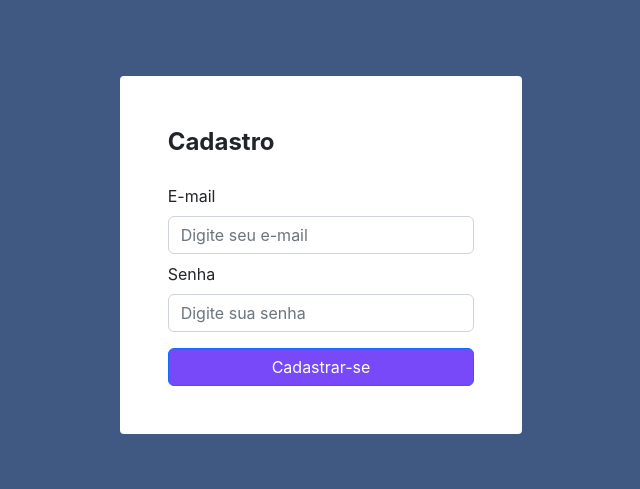
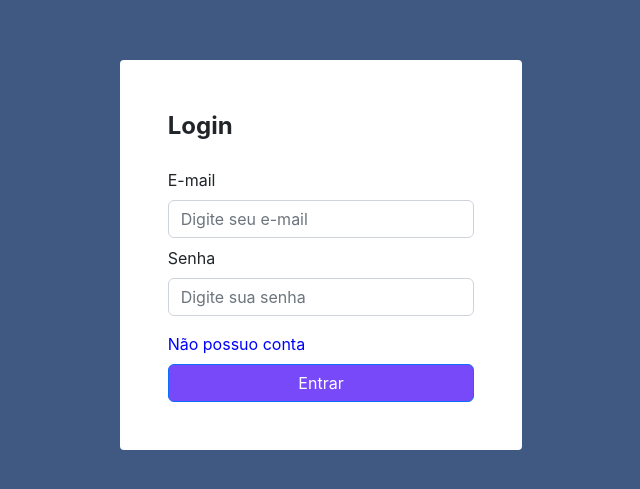
Before and after one commit to luis-saes/calendario-eventos, a React (Create React App) app in the folder front-end/: page / in a window 1280 px wide. Shown: the part 145-634 px from the top of the page, without its empty margins (319-959 px from the left). Built offline with nearby package versions, Linux system fonts and the light colour scheme.

Commit message:
Autenticando login

```diff
--- a/front-end/src/components/Login/ModalLogin.jsx
+++ b/front-end/src/components/Login/ModalLogin.jsx
@@ -1,5 +1,5 @@
 import React, { useState } from "react";
-import Input from "./Input";
+import axios from "axios";
 import Form from "react-bootstrap/Form";
 import Button from "react-bootstrap/Button";
 import Container from "react-bootstrap/Container";
@@ -7,7 +7,46 @@ import Row from "react-bootstrap/Row";
 import Col from "react-bootstrap/Col";
 import styles from "./Modal.module.css";
 
-const ModalLogin = () => {
+const ModalLogin = (props) => {
+  const [email, setEmail] = useState("");
+  const [password, setPassword] = useState("");
+  const [authenticated, setAuthenticated] = useState(false);
+  const handleChangeEmail = ({ target: { value } }) => setEmail(value);
+  const handleChangePassword = ({ target: { value } }) => setPassword(value);
+
+  const validateEmail = (email) => {
+    return String(email)
+      .toLowerCase()
+      .match(
+        /^(([^<>()[\]\\.,;:\s@"]+(\.[^<>()[\]\\.,;:\s@"]+)*)|(".+"))@((\[[0-9]{1,3}\.[0-9]{1,3}\.[0-9]{1,3}\.[0-9]{1,3}\])|(([a-zA-Z\-0-9]+\.)+[a-zA-Z]{2,}))$/
+      );
+  };
+
+  const getOneLogin = async () => {
+    try {
+      const res = await axios.get("http://localhost:3001/", {
+        params: {
+          email,
+          password,
+        },
+      });
+      if (res.status === 200) {
+        setAuthenticated(true);
+      }
+    } catch (err) {
+      console.log(err);
+    }
+  };
+
+  const handleLogin = (event) => {
+    event.preventDefault();
+    if (!email || !password || password.length < 8 || !validateEmail(email)) {
+      return;
+    }
+    console.log("Foi");
+    getOneLogin();
+  };
+
   return (
     <Container fluid style={{ height: "100%" }}>
       <Row className={styles.row}>
@@ -17,13 +56,32 @@ const ModalLogin = () => {
             <Form>
               <Form.Group className="mb-2" controlId="formBasicEmail">
                 <Form.Label>E-mail</Form.Label>
-                <Form.Control type="email" placeholder="Digite seu e-mail" />
+                <Form.Control
+                  type="email"
+                  placeholder="Digite seu e-mail"
+                  onChange={handleChangeEmail}
+                />
               </Form.Group>
               <Form.Group className="mb-3" controlId="formBasicPassword">
                 <Form.Label>Senha</Form.Label>
-                <Form.Control type="password" placeholder="Digite sua senha" />
+                <Form.Control
+                  type="password"
+                  placeholder="Digite sua senha"
+                  onChange={handleChangePassword}
+                />
               </Form.Group>
-              <Button className={styles.button} variant="primary" type="submit">
+              <div
+                className={`${styles.mLink} mb-2`}
+                onClick={() => props.changeScreen("login")}
+              >
+                Não possuo conta
+              </div>
+              <Button
+                className={styles.button}
+                variant="primary"
+                type="submit"
+                onClick={(event) => handleLogin(event)}
+              >
                 Entrar
               </Button>
             </Form>
--- a/front-end/src/components/Login/ModalRegister.jsx
+++ b/front-end/src/components/Login/ModalRegister.jsx
@@ -1,4 +1,5 @@
-import React, { useEffect, useState } from "react";
+import React, { useState } from "react";
+import axios from "axios";
 import Form from "react-bootstrap/Form";
 import Button from "react-bootstrap/Button";
 import Container from "react-bootstrap/Container";
@@ -6,18 +7,38 @@ import Row from "react-bootstrap/Row";
 import Col from "react-bootstrap/Col";
 import styles from "./Modal.module.css";
 
-const ModalRegister = () => {
+const ModalRegister = (props) => {
   const [email, setEmail] = useState("");
   const [password, setPassword] = useState("");
   const handleChangeEmail = ({ target: { value } }) => setEmail(value);
   const handleChangePassword = ({ target: { value } }) => setPassword(value);
 
-  useEffect(() => {
-    console.log(email, password);
-  }, [email, password]);
+  const validateEmail = (email) => {
+    return String(email)
+      .toLowerCase()
+      .match(
+        /^(([^<>()[\]\\.,;:\s@"]+(\.[^<>()[\]\\.,;:\s@"]+)*)|(".+"))@((\[[0-9]{1,3}\.[0-9]{1,3}\.[0-9]{1,3}\.[0-9]{1,3}\])|(([a-zA-Z\-0-9]+\.)+[a-zA-Z]{2,}))$/
+      );
+  };
 
-  const handleRegister = () => {
-    console.log("e");
+  const postUser = async () => {
+    try {
+      await axios.post("http://localhost:3001/", {
+        login: email,
+        senha: password,
+      });
+    } catch (error) {
+      console.log(error);
+    }
+  };
+
+  const handleRegister = (event) => {
+    event.preventDefault();
+    if (!email || !password || password.length < 8 || !validateEmail(email)) {
+      return;
+    }
+    console.log("Foi");
+    postUser();
   };
 
   return (
@@ -43,9 +64,15 @@ const ModalRegister = () => {
                   onChange={handleChangePassword}
                 />
               </Form.Group>
+              <div
+                className={`${styles.mLink} mb-2`}
+                onClick={() => props.changeScreen("register")}
+              >
+                Já possuo conta
+              </div>
               <Button
                 className={styles.button}
-                onClick={handleRegister}
+                onClick={(event) => handleRegister(event)}
                 variant="primary"
                 type="submit"
               >
--- a/front-end/src/views/LoginScreen.jsx
+++ b/front-end/src/views/LoginScreen.jsx
@@ -1,12 +1,26 @@
-import React from "react";
+import React, { useState } from "react";
 import ModalLogin from "../components/Login/ModalLogin";
 import ModalRegister from "../components/Login/ModalRegister";
 import styles from "./LoginScreen.module.css";
 
 const LoginScreen = () => {
+  const [loginOrRegister, setLoginOrRegister] = useState("login");
+
+  const changeScreen = (mString) => {
+    if (mString === "login") {
+      setLoginOrRegister("register");
+    } else {
+      setLoginOrRegister("login");
+    }
+  };
+
   return (
     <div className={styles.screenBackground}>
-      <ModalRegister />
+      {loginOrRegister === "login" ? (
+        <ModalLogin changeScreen={changeScreen} />
+      ) : (
+        <ModalRegister changeScreen={changeScreen} />
+      )}
     </div>
   );
 };
```
Also changed, not shown: 1 other file (tests, documents, lock files or other folders).
